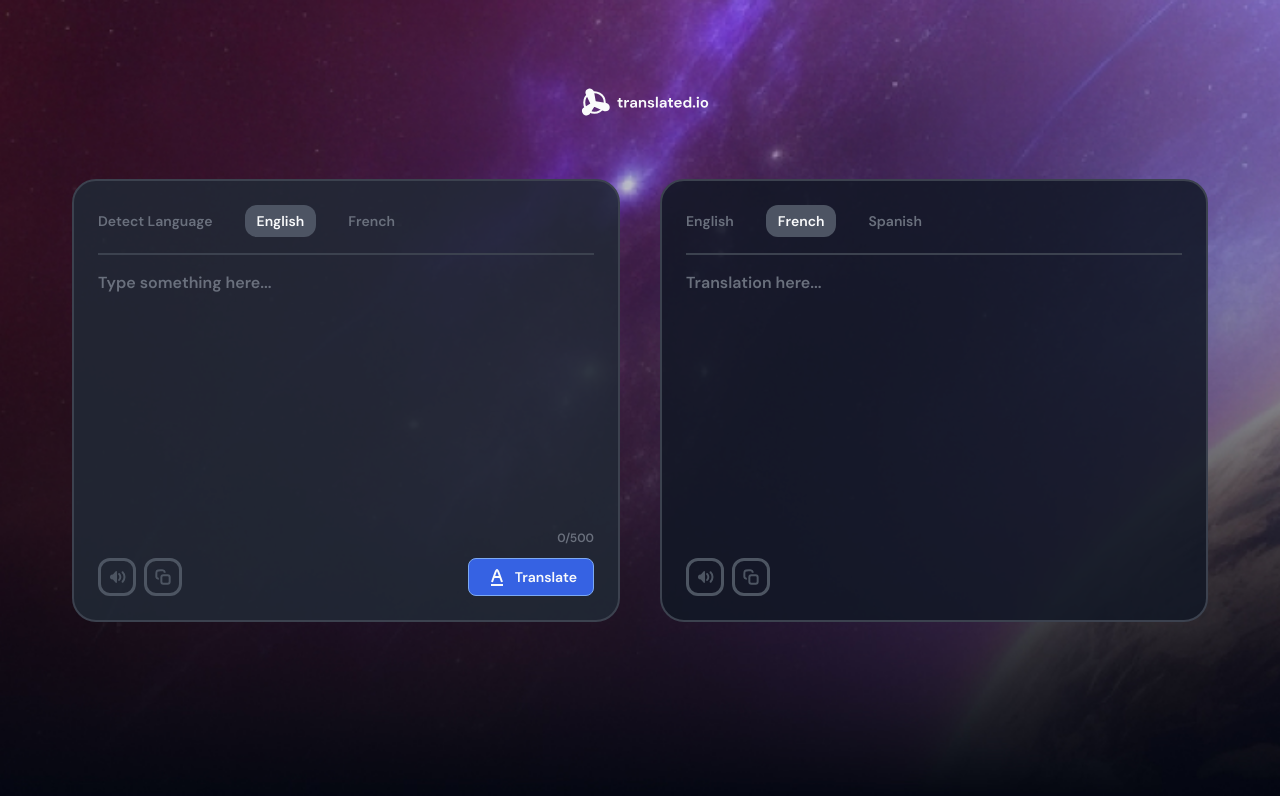
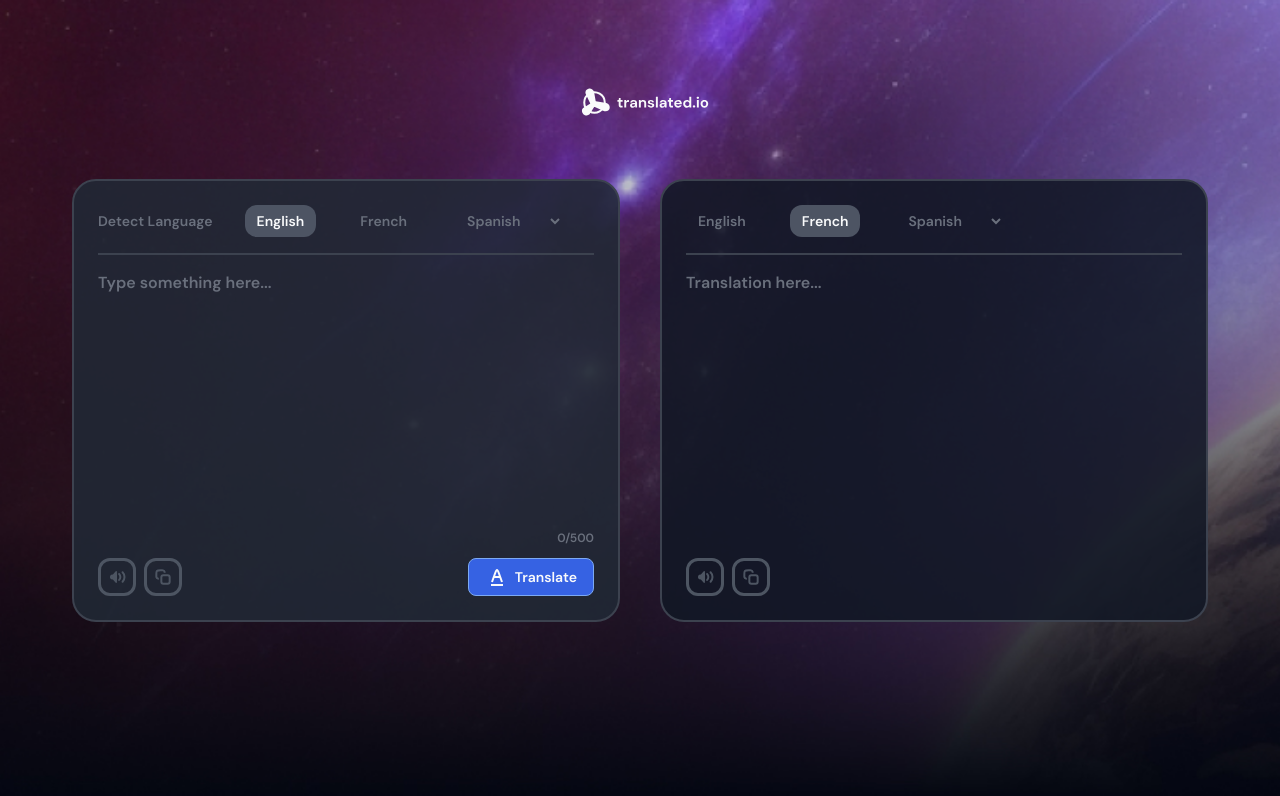
Before and after one commit to DurveshMore8/React-Dev-Challenges, a Next.js app: page /translate-app in a window 1280 px wide. Shown: the top 796 px of the page. Built offline with nearby package versions, Linux system fonts and the light colour scheme.

Commit message:
translation completed

```diff
--- a/src/app/translate-app/page.tsx
+++ b/src/app/translate-app/page.tsx
@@ -4,6 +4,7 @@ import Copy from "@/components/icons/Copy";
 import SortAlfa from "@/components/icons/SortAlfa";
 import Speaker from "@/components/icons/Speaker";
 import TranslateLogo from "@/components/icons/TranslateLogo";
+import { languagesISOList } from "@/data/languages";
 import { DM_Sans } from "next/font/google";
 import { ChangeEvent, ClipboardEvent, useState } from "react";
 
@@ -26,9 +27,16 @@ const dmSans = DM_Sans({
 interface TranslateAppProps {}
 
 const TranslateApp: React.FunctionComponent<TranslateAppProps> = () => {
+  // holds text on both the text fields
   const [textOne, setTextOne] = useState<string>("");
   const [textTwo, setTextTwo] = useState<string>("");
 
+  // language to be entered
+  const [enterLang, setEnterLang] = useState<string>("en");
+  // langugage to be translated into
+  const [translateLang, setTranslateLang] = useState<string>("fr");
+
+  // handles text in the field
   const handleChange = (e: ChangeEvent<HTMLTextAreaElement>) => {
     const maxLength = 500;
 
@@ -41,6 +49,7 @@ const TranslateApp: React.FunctionComponent<TranslateAppProps> = () => {
     }
   };
 
+  // handles paste mechnaism to prevent from words overflow in input
   const handlePaste = (e: ClipboardEvent<HTMLTextAreaElement>) => {
     const maxLength = 500;
     const clipboardData = e.clipboardData;
@@ -67,6 +76,37 @@ const TranslateApp: React.FunctionComponent<TranslateAppProps> = () => {
     }
   };
 
+  // handle translate and show output to second textfield
+  const handleTranslateClick = async () => {
+    const response = await fetch(
+      `https://api.mymemory.translated.net/get?q=${textOne}&langpair=${enterLang}|${translateLang}`
+    );
+
+    if (response.status == 200) {
+      const data = await response.json();
+
+      const translatedText = data.responseData.translatedText;
+
+      setTextTwo(translatedText);
+    }
+  };
+
+  // handle audio button click to convert text to speech
+  const handleTextToAudio = (text: string) => {
+    if ("speechSynthesis" in window) {
+      const utterance = new SpeechSynthesisUtterance(text);
+      speechSynthesis.speak(utterance);
+    } else {
+      alert("Your browser does not support text-to-speech conversion.");
+    }
+  };
+
+  // handles copying text to clipboard
+  const handleCopyClick = async (text: string) => {
+    await navigator.clipboard.writeText(text);
+    alert("Text copied to clipboard!");
+  };
+
   return (
     <main
       className={`${dmSans.className} h-screen bg-translate-app-bg bg-cover flex justify-center items-center flex-col px-[72px] relative`}
@@ -79,10 +119,47 @@ const TranslateApp: React.FunctionComponent<TranslateAppProps> = () => {
         <div className="bg-[#212936dd] w-full border-2 border-[#3c424f] border-solid rounded-3xl p-6">
           <div className="flex gap-8 items-center text-[#6a707d] font-semibold text-sm">
             <button>Detect Language</button>
-            <button className="bg-[#4d5463] text-[#F9FAFB] px-3 py-1.5 rounded-xl">
+            <button
+              onClick={() => setEnterLang("en")}
+              className={`${
+                enterLang === "en" ? "bg-[#4d5463]" : "bg-transparent"
+              } ${
+                enterLang === "en" ? "text-[#F9FAFB]" : "bg-transparent"
+              } px-3 py-1.5 rounded-xl`}
+            >
               English
             </button>
-            <button>French</button>
+            <button
+              onClick={() => setEnterLang("fr")}
+              className={`${
+                enterLang === "fr" ? "bg-[#4d5463]" : "bg-transparent"
+              } ${
+                enterLang === "fr" ? "text-[#F9FAFB]" : "bg-transparent"
+              } px-3 py-1.5 rounded-xl`}
+            >
+              French
+            </button>
+            <select
+              onChange={(e) => setEnterLang(e.target.value)}
+              className={`${
+                enterLang !== "en" && enterLang !== "fr"
+                  ? "bg-[#4d5463]"
+                  : "bg-transparent"
+              } ${
+                enterLang !== "en" && enterLang !== "fr"
+                  ? "text-[#F9FAFB]"
+                  : "bg-transparent"
+              } border-none outline-none px-3 py-1.5 rounded-xl w-28`}
+            >
+              {languagesISOList.map((lang, index) => {
+                if (lang.language !== "en" && lang.language !== "fr")
+                  return (
+                    <option key={index} value={lang.isoCode}>
+                      {lang.language}
+                    </option>
+                  );
+              })}
+            </select>
           </div>
           <hr className="border border-[#3c424f] border-solid my-4" />
           <textarea
@@ -97,13 +174,22 @@ const TranslateApp: React.FunctionComponent<TranslateAppProps> = () => {
             {textOne.length}/500
           </span>
           <div className="flex">
-            <button className="flex-shrink-0 icon-button">
+            <button
+              className="flex-shrink-0 icon-button"
+              onClick={() => handleTextToAudio(textOne)}
+            >
               <Speaker />
             </button>
-            <button className="flex-shrink-0 ml-2 icon-button">
+            <button
+              className="flex-shrink-0 ml-2 icon-button"
+              onClick={() => handleCopyClick(textOne)}
+            >
               <Copy />
             </button>
-            <button className="ml-auto flex items-center gap-1.5 bg-[#3662E3] border border-[#7CA9F3] text-[#F9FAFB] font-semibold text-sm rounded-lg px-4 py-1.5">
+            <button
+              onClick={handleTranslateClick}
+              className="ml-auto flex items-center gap-1.5 bg-[#3662E3] border border-[#7CA9F3] text-[#F9FAFB] font-semibold text-sm rounded-lg px-4 py-1.5"
+            >
               <SortAlfa />
               Translate
             </button>
@@ -112,11 +198,47 @@ const TranslateApp: React.FunctionComponent<TranslateAppProps> = () => {
         {/* Box 2 */}
         <div className="bg-[#121826dd] w-full border-2 border-[#3c424f] border-solid rounded-3xl p-6">
           <div className="flex gap-8 items-center text-[#6a707d] font-semibold text-sm">
-            <button>English</button>
-            <button className="bg-[#4d5463] text-[#F9FAFB] px-3 py-1.5 rounded-xl">
+            <button
+              onClick={() => setTranslateLang("en")}
+              className={`${
+                translateLang === "en" ? "bg-[#4d5463]" : "bg-transparent"
+              } ${
+                translateLang === "en" ? "text-[#F9FAFB]" : "bg-transparent"
+              } px-3 py-1.5 rounded-xl`}
+            >
+              English
+            </button>
+            <button
+              onClick={() => setTranslateLang("fr")}
+              className={`${
+                translateLang === "fr" ? "bg-[#4d5463]" : "bg-transparent"
+              } ${
+                translateLang === "fr" ? "text-[#F9FAFB]" : "bg-transparent"
+              } px-3 py-1.5 rounded-xl`}
+            >
               French
             </button>
-            <button>Spanish</button>
+            <select
+              onChange={(e) => setTranslateLang(e.target.value)}
+              className={`${
+                translateLang !== "en" && translateLang !== "fr"
+                  ? "bg-[#4d5463]"
+                  : "bg-transparent"
+              } ${
+                translateLang !== "en" && translateLang !== "fr"
+                  ? "text-[#F9FAFB]"
+                  : "bg-transparent"
+              } border-none outline-none px-3 py-1.5 rounded-xl w-28`}
+            >
+              {languagesISOList.map((lang, index) => {
+                if (lang.language !== "en" && lang.language !== "fr")
+                  return (
+                    <option key={index} value={lang.isoCode}>
+                      {lang.language}
+                    </option>
+                  );
+              })}
+            </select>
           </div>
           <hr className="border border-[#3c424f] border-solid my-4" />
           <textarea
@@ -132,10 +254,16 @@ const TranslateApp: React.FunctionComponent<TranslateAppProps> = () => {
             {textOne.length}/500
           </span>
           <div className="flex">
-            <button className="flex-shrink-0 icon-button">
+            <button
+              className="flex-shrink-0 icon-button"
+              onClick={() => handleTextToAudio(textTwo)}
+            >
               <Speaker />
             </button>
-            <button className="flex-shrink-0 ml-2 icon-button">
+            <button
+              className="flex-shrink-0 ml-2 icon-button"
+              onClick={() => handleCopyClick(textTwo)}
+            >
               <Copy />
             </button>
           </div>
--- /dev/null
+++ b/src/data/languages.ts
@@ -0,0 +1,12 @@
+export const languagesISOList: { language: string; isoCode: string }[] = [
+  { language: "Spanish", isoCode: "es" },
+  { language: "Hindi", isoCode: "hi" },
+  { language: "Russian", isoCode: "ru" },
+  { language: "German", isoCode: "de" },
+  { language: "Portuguese", isoCode: "pt" },
+  { language: "Italian", isoCode: "it" },
+  { language: "Japanese", isoCode: "ja" },
+  { language: "Korean", isoCode: "ko" },
+  { language: "Arabic", isoCode: "ar" },
+  { language: "Dutch", isoCode: "nl" },
+];
```
